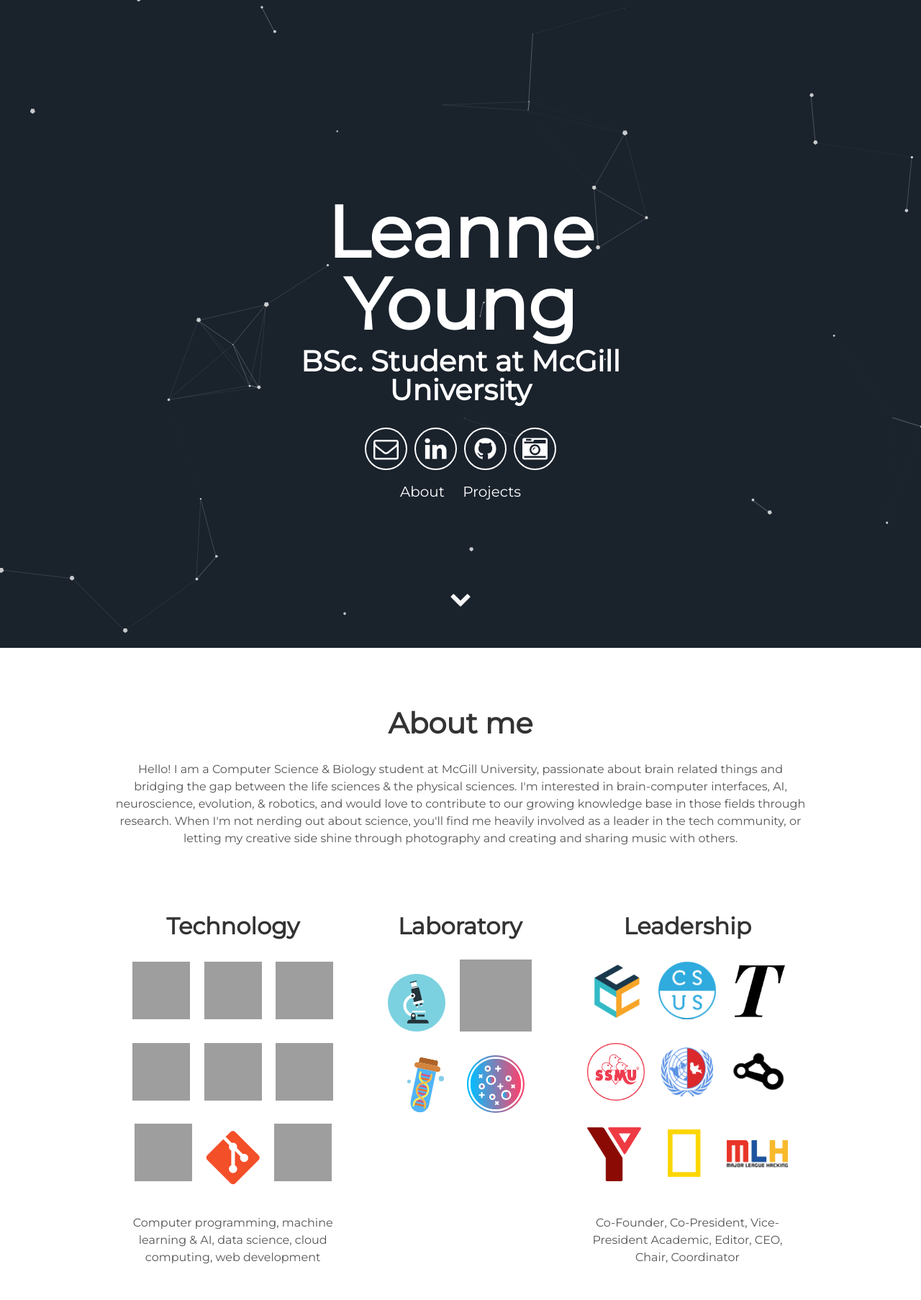
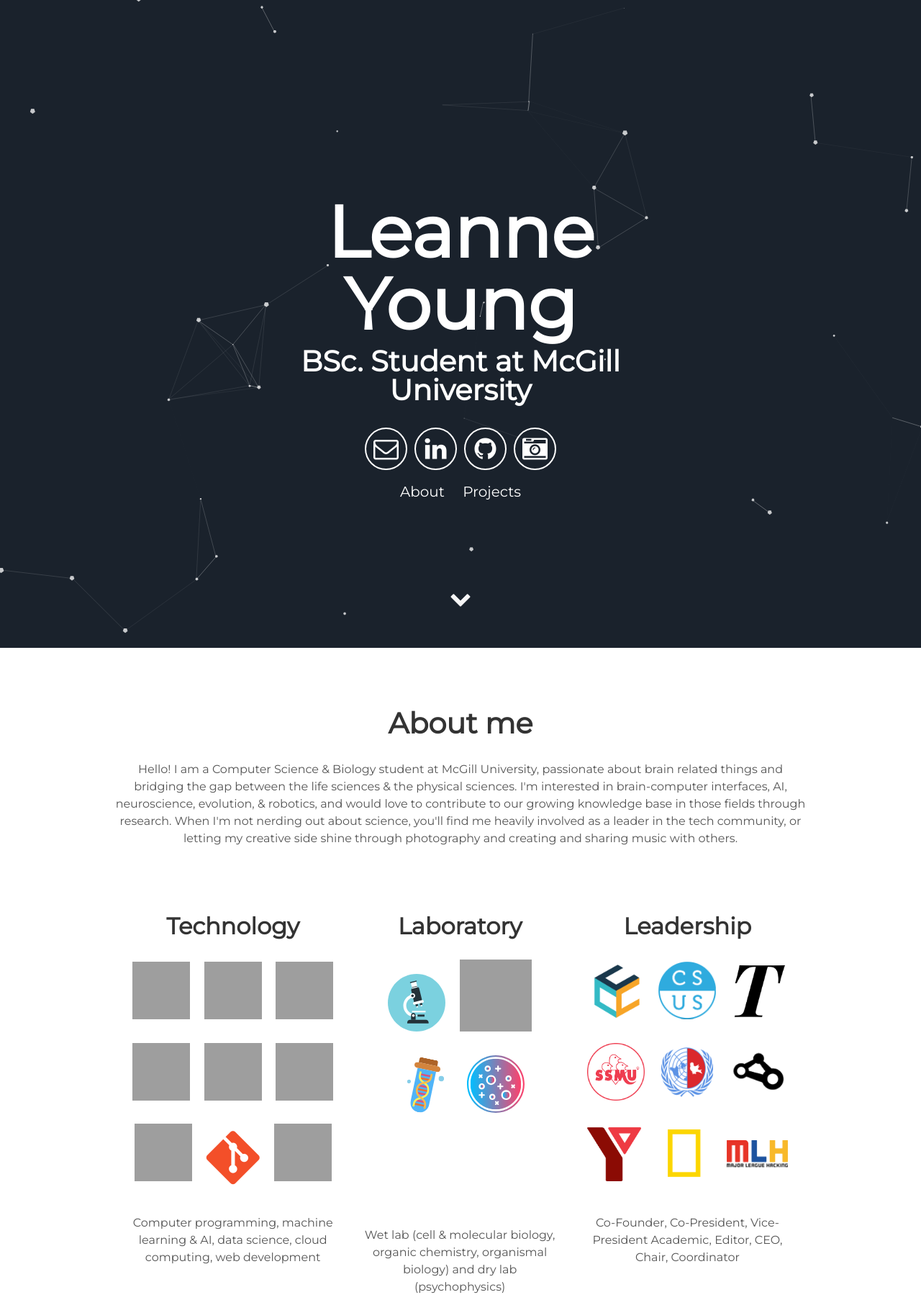
Before and after one commit to leanne-young/leanne-young.github.io, a Jekyll site: the page built from index.md, in a window 1280 px wide. Shown: the top 1806 px of the page at 72% size. Built offline with Jekyll 4.4.1, drawn with Linux system fonts in a browser that asks for light colours; our own code applies the rules of GitHub Pages for plain Markdown files; grey boxes are pictures that could not be loaded.

Commit message:
Update about.html

```diff
--- a/_includes/about.html
+++ b/_includes/about.html
@@ -26,7 +26,7 @@
       <img src="/assets/img/dna.svg" width="80" height="80"/>
       <img src="/assets/img/petri dish.svg" width="80" height="80"/>
       <br>
-      <img src="/assets/img/white.png" width="1" height="200"/>
+      <img src="/assets/img/white.png" width="1" height="10"/>
       <p>Wet lab (cell & molecular biology, organic chemistry, organismal biology) and dry lab (psychophysics)</p>
     </div>
     <div class="tech">
```
